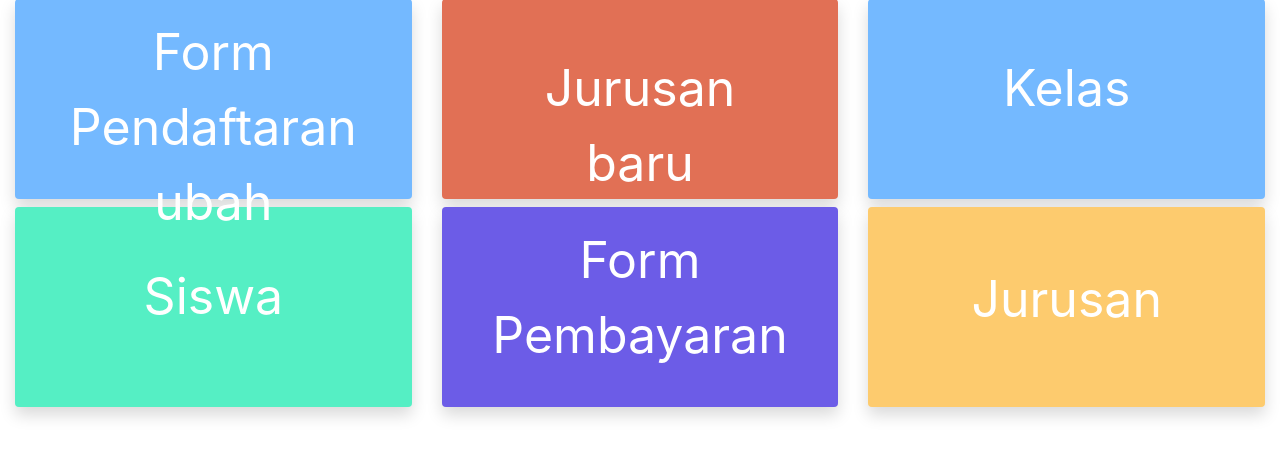
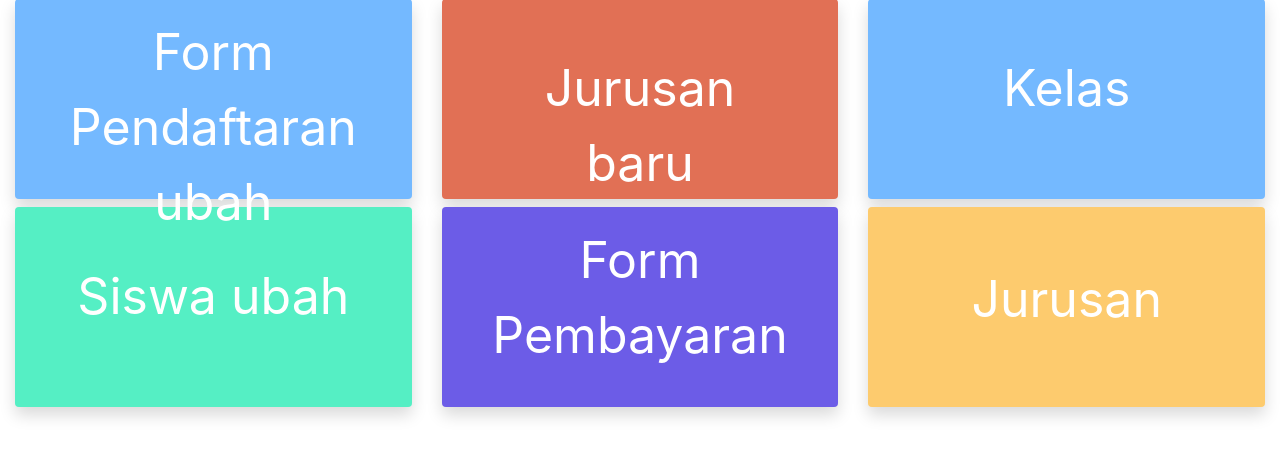
Before and after one commit to 14th-wy/pendaftaran, a CodeIgniter app: page /database/ in a window 1280 px wide. Shown: the part 107-564 px from the top of the page. Run offline with CodeIgniter, Linux system fonts and the light colour scheme; some libraries are stand-ins or nearby versions.

Commit message:
ubah home siswa

```diff
--- a/application/views/home.php
+++ b/application/views/home.php
@@ -10,7 +10,7 @@
 			</a>
 
 			<a href="<?php echo base_url(). 'siswa'; ?>" type="button" class="btn btn-primary btn-block shadow p-3 d-flex justify-content-center" style="height: 200px; background-color: #55efc4; border: none;">
-				<p class="" style="font-size: 50px; padding: 10%;">Siswa</p>
+				<p class="" style="font-size: 50px; padding: 10%;">Siswa ubah</p>
 			</a>
 
 	    </div>
```
